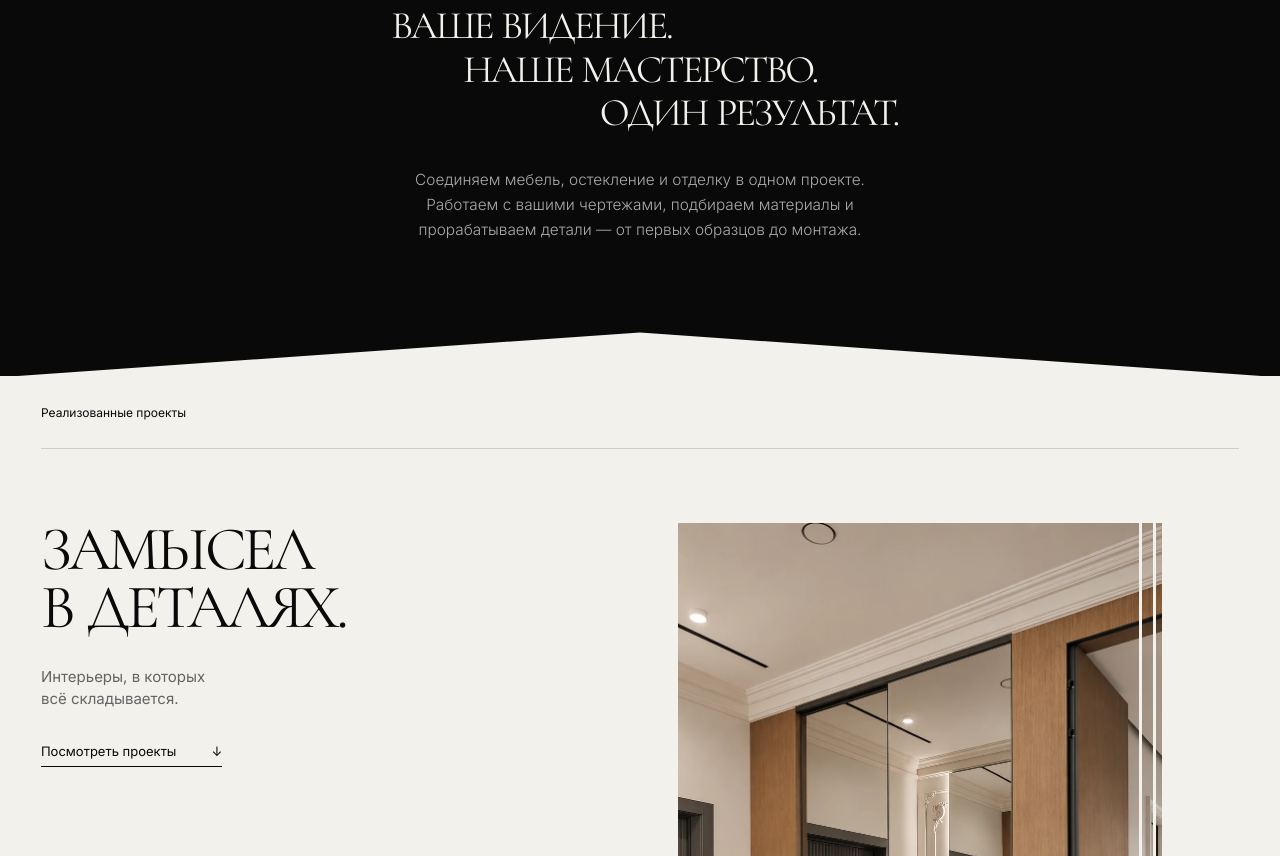
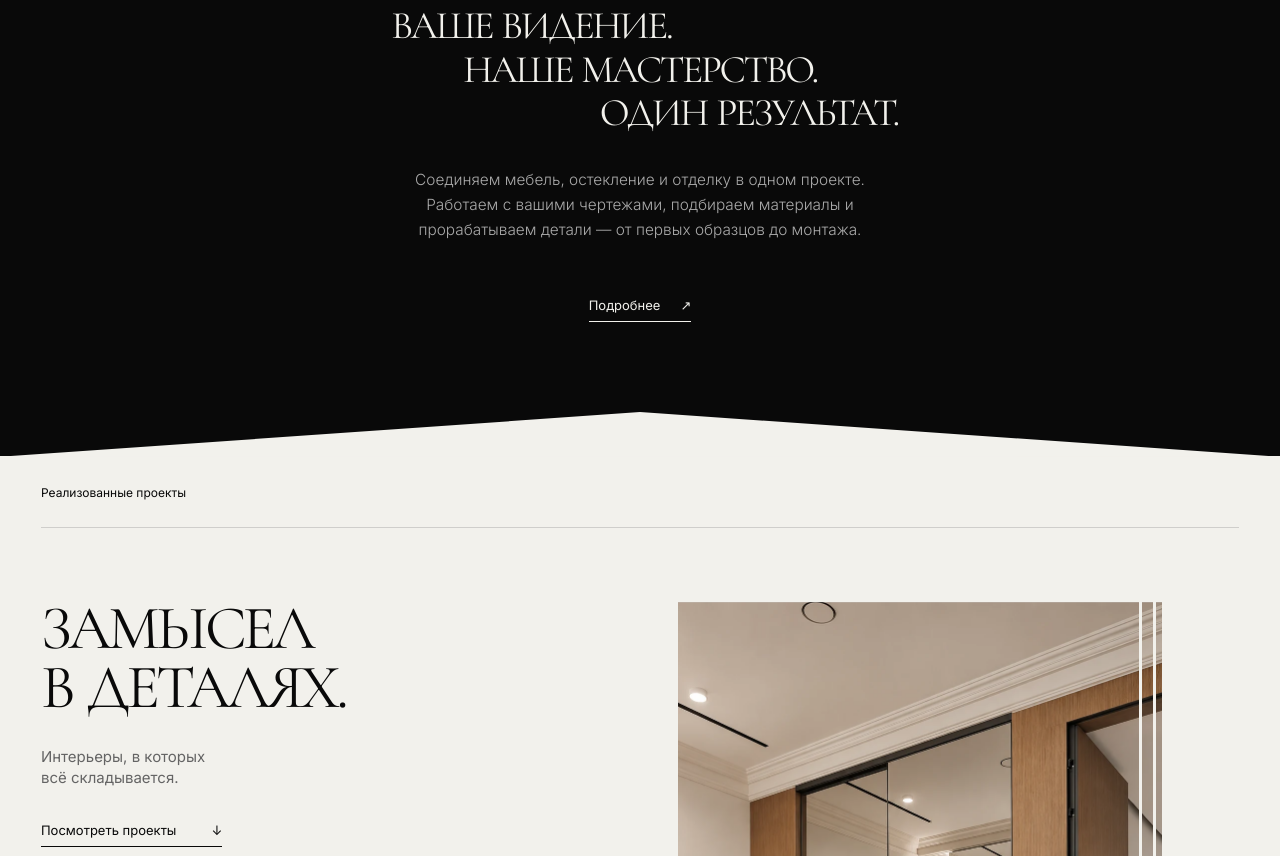
Before and after one commit to andraw18/lignum-preview, a plain HTML site: page concept-1/index.html in a window 1280 px wide. Shown: the part 889-1745 px from the top of the page. Drawn offline with Linux system fonts and the light colour scheme.

Commit message:
Add disabled more link to concept 1 introduction

```diff
--- a/concept-1/index.html
+++ b/concept-1/index.html
@@ -60,6 +60,7 @@
   <div class="manifest-copy">
     <h2 class="serif reveal" id="about-title"><span class="line"><span>Ваше видение.</span></span> <span class="line"><span>Наше мастерство.</span></span> <span class="line"><span>Один результат.</span></span></h2>
     <p>Соединяем мебель, остекление и отделку в одном проекте. Работаем с вашими чертежами, подбираем материалы и прорабатываем детали — от первых образцов до монтажа.</p>
+    <a class="underlink" role="link" aria-disabled="true">Подробнее <span aria-hidden="true">↗</span></a>
   </div>
 </section>
 <section class="portfolio panel light" id="projects" aria-labelledby="projects-title">
```
